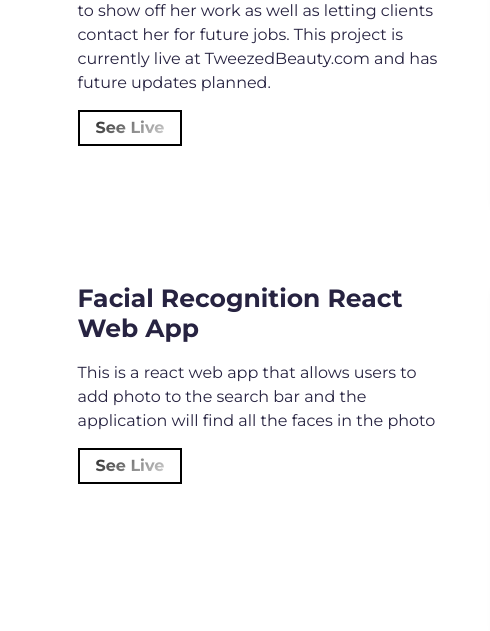
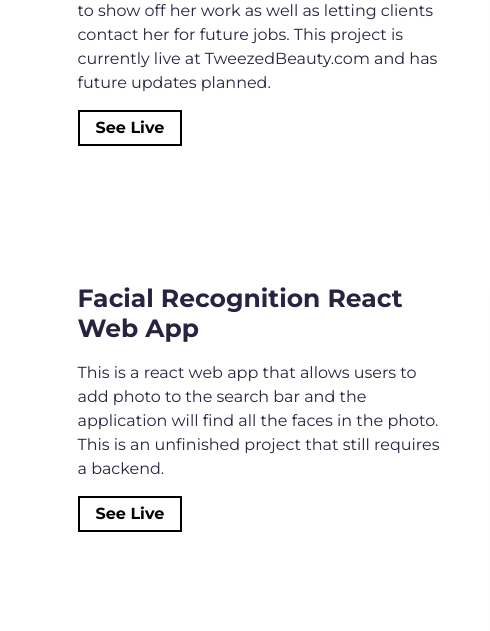
Before and after one commit to KedricMcIntyre0/Portfolio, a website built with Parcel: page src/index.html in a window 1280 px wide. Shown: the part 1536-2167 px from the top of the page, 0-490 px from the left. Built offline with nearby package versions, Linux system fonts and the light colour scheme.

Commit message:
Final updates to portfolio

```diff
--- a/src/index.html
+++ b/src/index.html
@@ -159,7 +159,7 @@
                 <h3 class="project-wrapper__text-title">Facial Recognition React Web App</h3>
                 <div>
                   <p class="mb-4">
-                    This is a react web app that allows users to add photo to the search bar and the application will find all the faces in the photo
+                    This is a react web app that allows users to add photo to the search bar and the application will find all the faces in the photo. This is an unfinished project that still requires a backend.
                   </p>
                 </div>
                 <a
--- a/src/sass/abstracts/_variables.scss
+++ b/src/sass/abstracts/_variables.scss
@@ -1,6 +1,6 @@
 // COLORS
 $primary-color: #000000;
-$secondary-color: #ffffff;
+$secondary-color: #000000;
 
 $white-color: #fff;
 
```
Also changed, not shown: src/assets/project.jpg (deleted), src/assets/project2.png.
